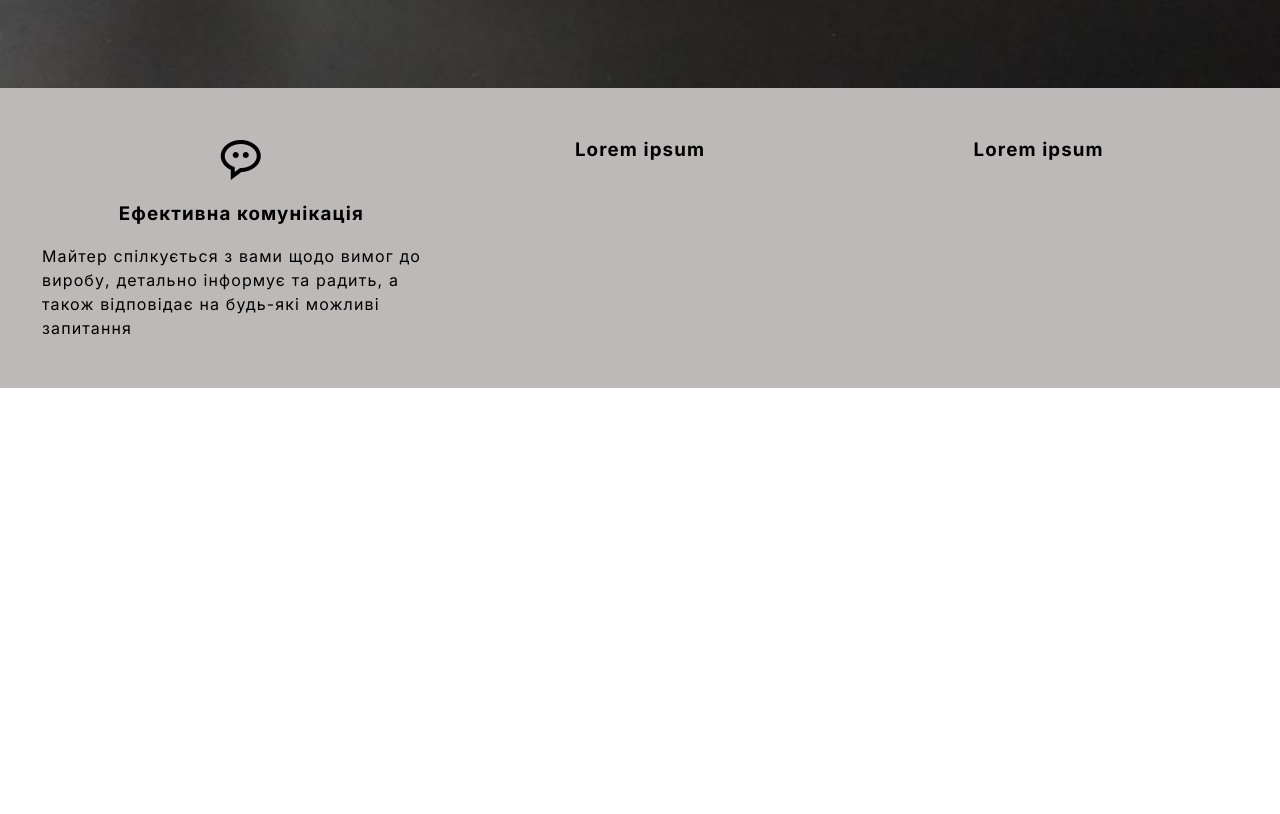
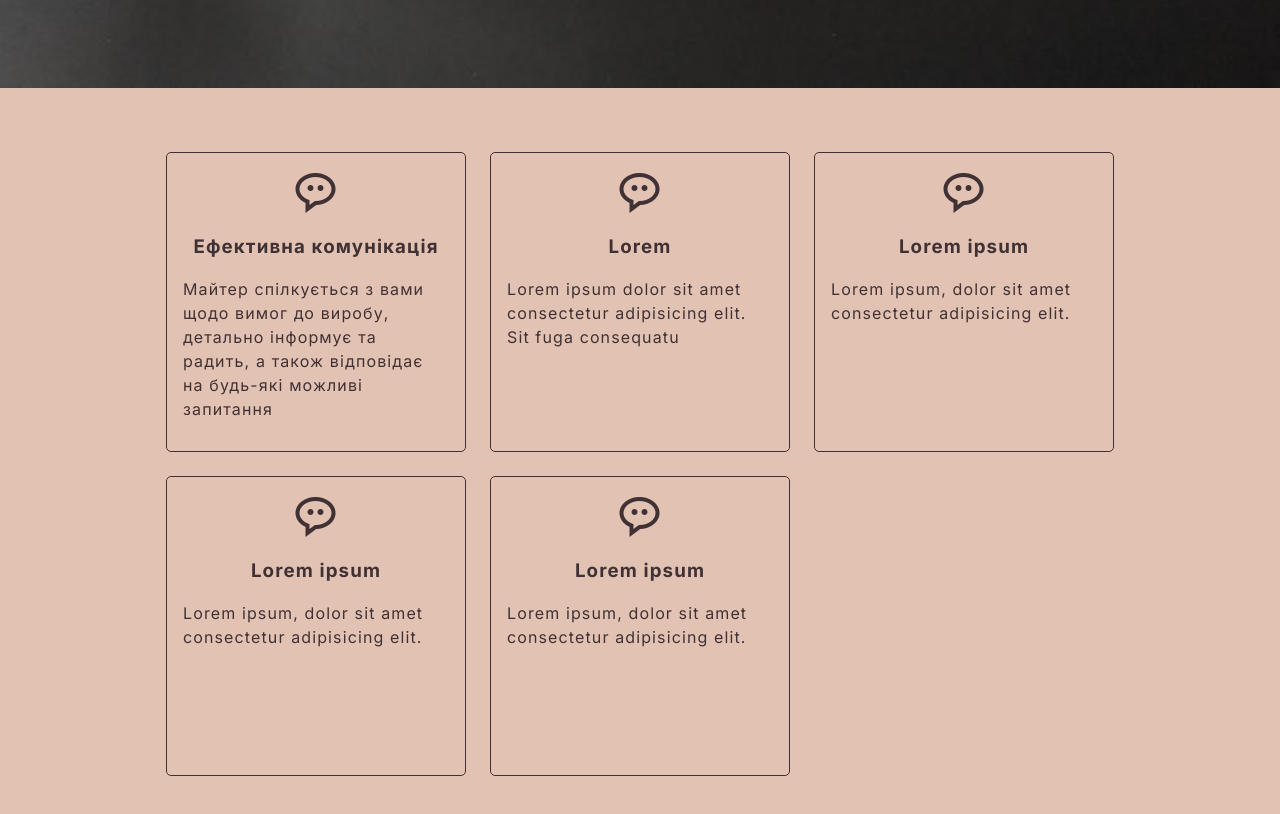
Before and after one commit to KaterynaKocheharova/extra-js-p, a website built with Vite: page src/index.html in a window 1280 px wide. Shown: the part 780-1594 px from the top of the page. Before the commit the page ends 1168 px from the top, so only its background shows below. Built offline with nearby package versions, Linux system fonts and the light colour scheme.

Commit message:
finish feature-section

```diff
--- a/src/css/base.css
+++ b/src/css/base.css
@@ -2,19 +2,19 @@
   font-family: 'Inter', sans-serif;
 
   /* COLOR PALETTE 1 */
-  /* --primary-color: #403234;
+  --primary-color: #403234;
   --primary-background-color: #e2c2b3;
   --primary-background-color-transparent: rgba(226, 194, 179, 0.5);
   --primary-border-color: #8c8c8c;
   --primary-font-color: #beb9b9;
-  --card-box-shadow: -5px 5px 18px 0 rgba(64, 50, 52, 0.5); */
+  --card-box-shadow: -5px 5px 18px 0 rgba(64, 50, 52, 0.5);
 
   /* COLOR PALETTE 2 */
-  --primary-color: #000000;
+  /* --primary-color: #000000;
   --primary-background-color: #beb9b9;
   --primary-font-color: #beb9b9;
-  --card-box-shadow: -5px 5px 18px 0 rgba(0, 0, 0, 0.07);
-  --accent-color: #ffffff;
+  --card-box-shadow: box-shadow: rgba(0, 0, 0, 0.25) 0px 54px 55px, rgba(0, 0, 0, 0.12) 0px -12px 30px, rgba(0, 0, 0, 0.12) 0px 4px 6px, rgba(0, 0, 0, 0.17) 0px 12px 13px, rgba(0, 0, 0, 0.09) 0px -3px 5px;
+  --accent-color: #ffffff; */
 
   /* BORDER RADIUS */
   --card-border-radius: 5px;
@@ -73,3 +73,13 @@ section {
   padding-top: var(--section-padding);
   padding-bottom: var(--section-padding);
 }
+
+p {
+  font-size: 14px;
+}
+
+@media screen and (min-width: 500px) {
+  p {
+    font-size: 16px;
+  }
+}
--- a/src/css/feature.css
+++ b/src/css/feature.css
@@ -4,6 +4,7 @@
 
 @media screen and (min-width: 600px) {
   .feature-section .swiper-pagination,
+  .feature-section .swiper-pagination-bullet,
   .feature-section .swiper-button-prev,
   .feature-section .swiper-button-next,
   .feature-section .swiper-scrollbar {
@@ -15,12 +16,26 @@
   }
 }
 
-@media screen and (min-width: 600px) {
+.feature-swiper .swiper-wrapper {
+  padding-top: 1rem;
+  padding-bottom: 1rem;
+}
+
+.feature-section .feature-swiper-slide {
+  padding: 1rem;
+  border-radius: var(--card-border-radius);
+  border: 1px solid var(--primary-color);
+}
+
+@media screen and (min-width: 500px) {
   .feature-section .swiper-wrapper,
   .feature-section .swiper-wrapper,
   .feature-section .swiper-wrapper,
   .feature-section .swiper-wraper {
-    display: flex;
+    display: grid;
+    gap: 1.5rem;
+    justify-content: center;
+    grid-template-columns: repeat(auto-fill, 300px);
   }
 }
 
@@ -33,8 +48,24 @@
 }
 
 .feature-section .feature-swiper-slide {
+  height: 300px;
   display: flex;
   flex-direction: column;
   row-gap: 1rem;
   align-items: center;
+  transition: transform 250ms linear;
 }
+
+@media screen and (min-width: 500px) {
+  .feature-section .feature-swiper-slide:hover,
+  .feature-section .feature-swiper-slide:focus {
+    transform: scale(1.05);
+    cursor: pointer;
+  }
+}
+
+.feature-section .swiper-pagination-bullet {
+  background-color: var(--primary-color);
+  width: 13px;
+  height: 13px;
+}
--- a/src/js/swiper.js
+++ b/src/js/swiper.js
@@ -18,11 +18,13 @@ function initializeSwiper() {
         scrollbar: {
           el: '.swiper-scrollbar',
         },
+        spaceBetween: 10,
       });
     }
   } else {
     if (featureSwiper) {
       featureSwiper.destroy(true, true);
+      featureSwiper.disable();
       // featureSwiper = undefined;
     }
   }
--- a/src/partials/feature.html
+++ b/src/partials/feature.html
@@ -3,16 +3,35 @@
     <div class="swiper feature-swiper">
       <ul class="swiper-wrapper">
         <li class="swiper-slide feature-swiper-slide">
-          <i class='bx bx-message-rounded-dots bx-message bx-lg'></i>
+          <i class="bx bx-message-rounded-dots bx-message bx-lg"></i>
           <h3>Ефективна комунікація</h3>
-          <p>Майтер спілкується з вами щодо вимог до виробу, детально інформує та радить, а також відповідає на будь-які можливі запитання</p>
+          <p class="feature-slide-text">
+            Майтер спілкується з вами щодо вимог до виробу, детально інформує та
+            радить, а також відповідає на будь-які можливі запитання
+          </p>
         </li>
-        <li class="swiper-slide feature-swiper-slide" >
+        <li class="swiper-slide feature-swiper-slide">
+          <i class="bx bx-message-rounded-dots bx-message bx-lg"></i>
+          <h3>Lorem</h3>
+          <p>
+            Lorem ipsum dolor sit amet consectetur adipisicing elit. Sit fuga
+            consequatu
+          </p>
+        </li>
+        <li class="swiper-slide feature-swiper-slide">
+          <i class="bx bx-message-rounded-dots bx-message bx-lg"></i>
           <h3>Lorem ipsum</h3>
+          <p>Lorem ipsum, dolor sit amet consectetur adipisicing elit.</p>
         </li>
-        <li class="swiper-slide feature-swiper-slide" >
+        <li class="swiper-slide feature-swiper-slide">
+          <i class="bx bx-message-rounded-dots bx-message bx-lg"></i>
           <h3>Lorem ipsum</h3>
-          <p></p>
+          <p>Lorem ipsum, dolor sit amet consectetur adipisicing elit.</p>
+        </li>
+        <li class="swiper-slide feature-swiper-slide">
+          <i class="bx bx-message-rounded-dots bx-message bx-lg"></i>
+          <h3>Lorem ipsum</h3>
+          <p>Lorem ipsum, dolor sit amet consectetur adipisicing elit.</p>
         </li>
       </ul>
       <div class="swiper-scrollbar"></div>
```
